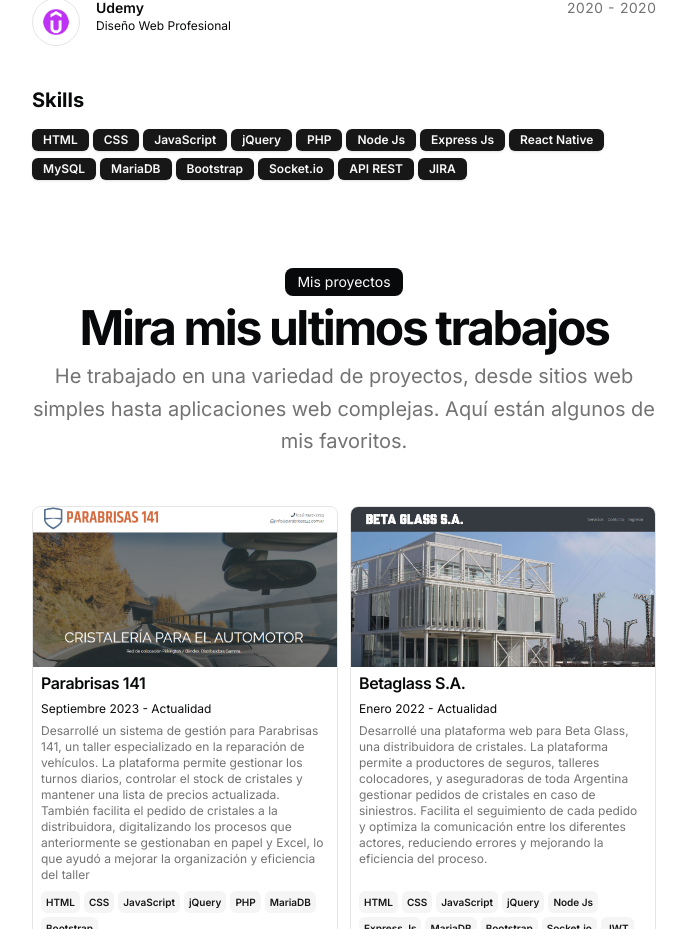
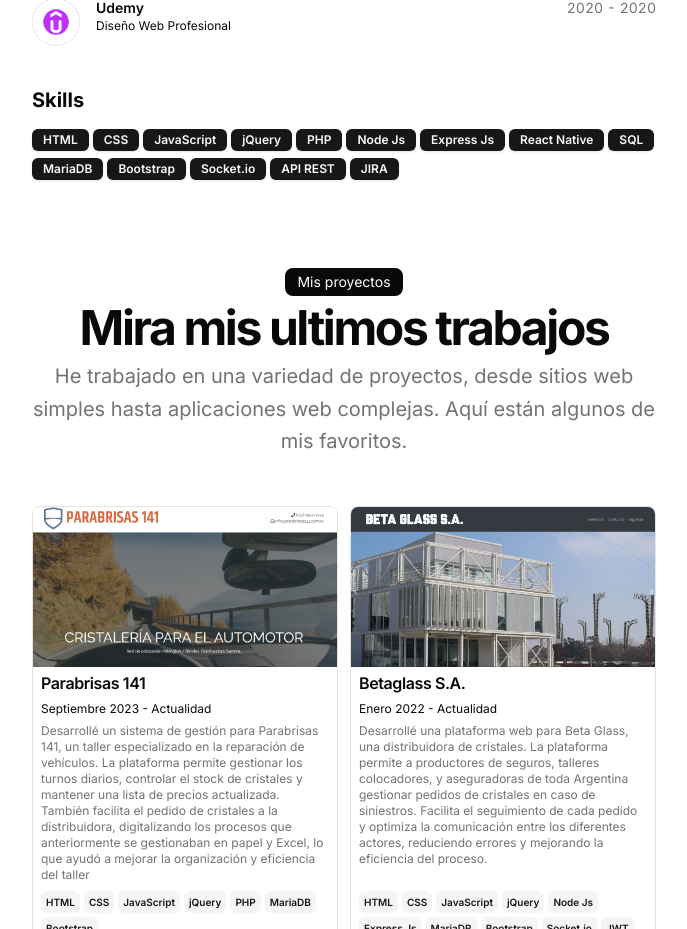
Before and after one commit to aguszanetta/Portfolio, a Next.js app: page / in a window 1280 px wide. Shown: the part 980-1909 px from the top of the page, without its empty margins (296-983 px from the left). Built offline with nearby package versions, Linux system fonts and the light colour scheme.

Commit message:
Update Resume

```diff
--- a/src/data/resume.tsx
+++ b/src/data/resume.tsx
@@ -24,7 +24,7 @@
     "Node Js",
     "Express Js",
     "React Native",
-    "MySQL",
+    "SQL",
     "MariaDB",
     "Bootstrap",
     "Socket.io",
```
